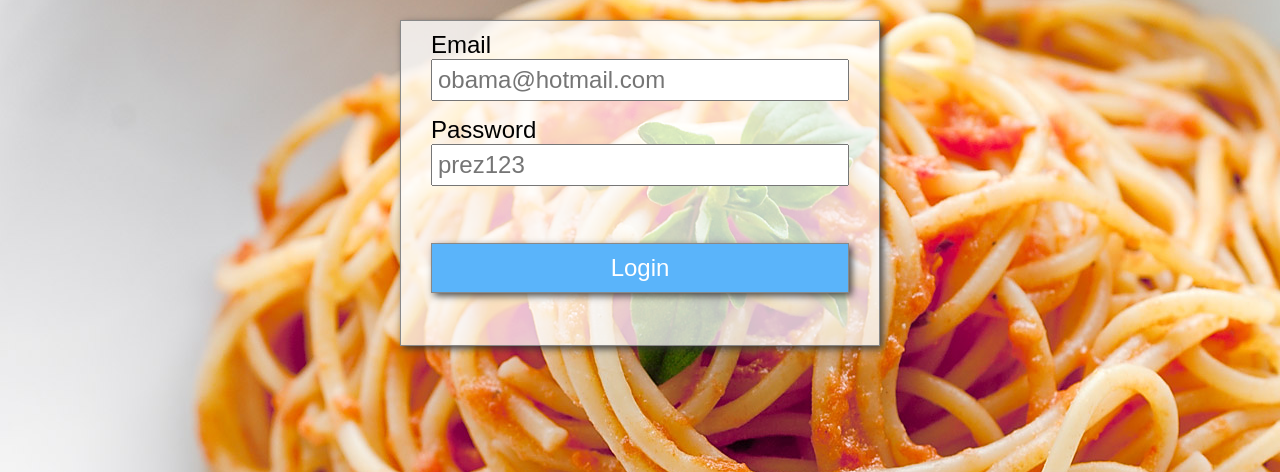
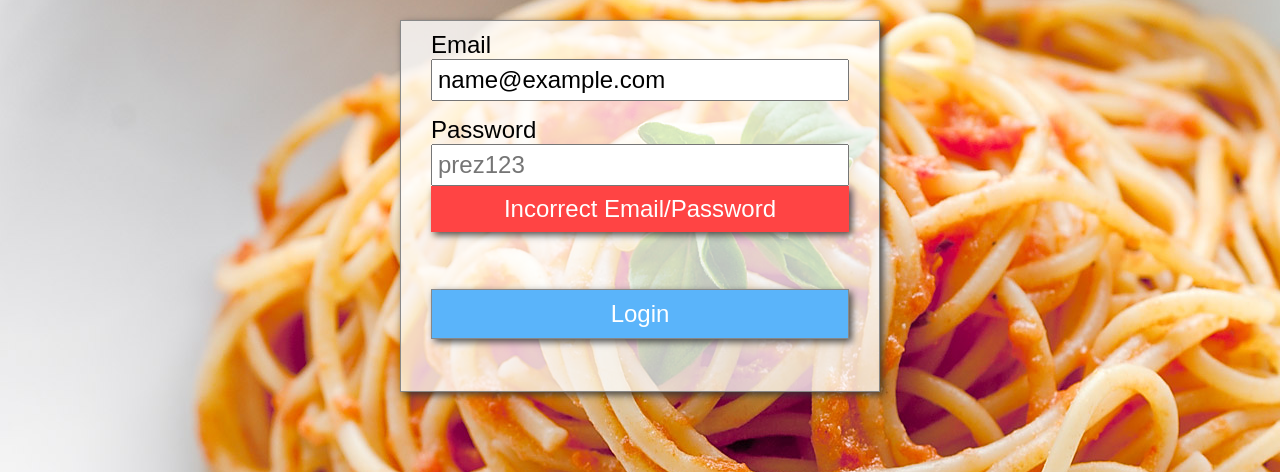
Before and after one commit to smskelley/ForknPantry, a Django app: template PantryApp/templates/PantryApp/login.html in a window 1280 px wide. Shown: the part 90-562 px from the top of the page. Run offline with Django 3.2, Linux system fonts and the light colour scheme; the template is opened without the code that fills it: most values are stand-ins (such as "Sample title", 1, 10 or a date in 2020); parts of the project's set-up code (start-up, migrations or seed data) failed here and were passed over; some libraries are stand-ins or nearby versions.

Commit message:
Update login template to use passed in dictionary and post to proper url

```diff
--- a/PantryApp/templates/PantryApp/login.html
+++ b/PantryApp/templates/PantryApp/login.html
@@ -11,11 +11,21 @@
 {% block title %}Fork'n Pantry Login{% endblock %}
 {% block content %}
     <div class="box">
-        <form action="#" method="post">
+        <form action="{% url 'Login' %}" method="post">
+            {% csrf_token %}
             <p>Email</p>
-            <input id="email" type="text" name="email" placeholder="obama@hotmail.com">
+            <input id="email" type="text" name="email"
+            {% if email %}
+                value="{{email}}"
+            {% else %}
+                placeholder="obama@hotmail.com"
+            {% endif %}
+            >
             <p>Password</p>
             <input id="pass" type="password" name="password" placeholder="prez123">
+            {% if email %}
+                <p class="form_error">Incorrect Email/Password</p>
+            {% endif %}
             <button id="login" type="submit">Login</button>
         </form>
     </div>
```
